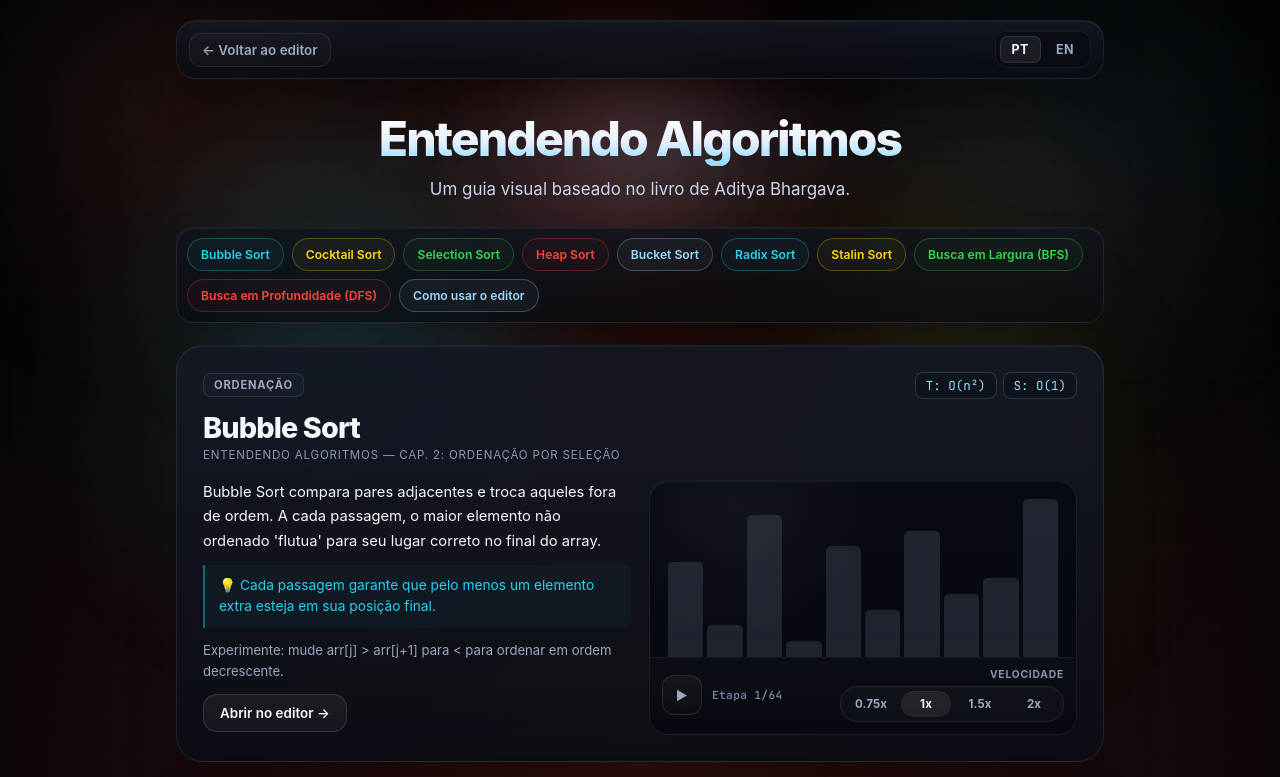
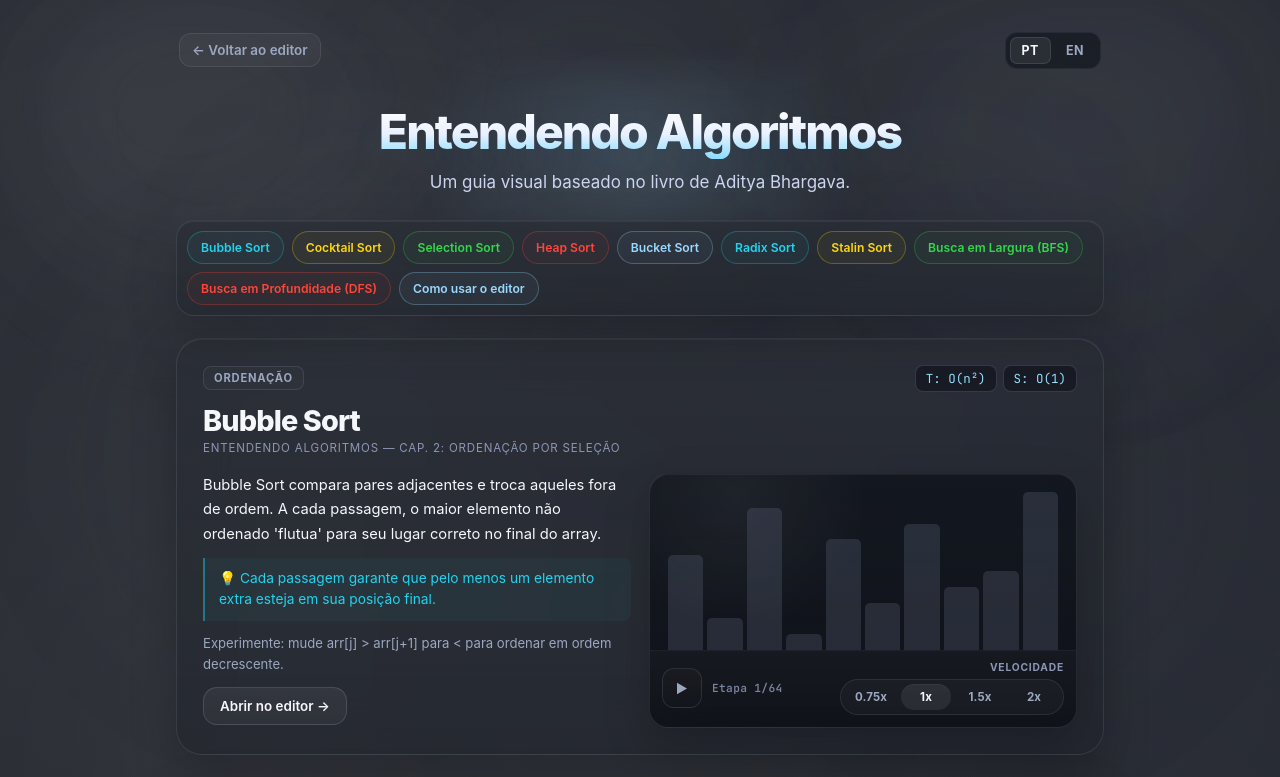
Before and after one commit to albavxs/AlgoriUI, a Next.js app: page /aprenda in a window 1280 px wide. Shown: the top 777 px of the page. Built offline with nearby package versions, Linux system fonts and the light colour scheme.

Commit message:
a UI core doc defined ft fix

```diff
--- a/app/aprenda/aprenda.css
+++ b/app/aprenda/aprenda.css
@@ -26,11 +26,11 @@
 .learn-shell::before {
   z-index: -3;
   background:
-    radial-gradient(circle at 16% 10%, rgba(255, 125, 92, 0.16), transparent 24%),
-    radial-gradient(circle at 82% 18%, rgba(125, 216, 255, 0.12), transparent 24%),
-    radial-gradient(circle at 52% 74%, rgba(50, 215, 75, 0.08), transparent 26%);
-  filter: blur(76px);
-  opacity: 0.92;
+    radial-gradient(circle at 16% 10%, rgba(255, 255, 255, 0.07), transparent 24%),
+    radial-gradient(circle at 82% 18%, rgba(163, 174, 198, 0.08), transparent 24%),
+    radial-gradient(circle at 52% 74%, rgba(88, 97, 119, 0.12), transparent 28%);
+  filter: blur(96px);
+  opacity: 0.58;
 }
 
 .learn-shell::after {
@@ -38,11 +38,11 @@
   inset: 8% 0 auto;
   height: 48vh;
   background:
-    radial-gradient(circle at 50% 16%, rgba(255, 255, 255, 0.08), transparent 18%),
-    radial-gradient(circle at 28% 58%, rgba(34, 211, 238, 0.12), transparent 24%),
-    radial-gradient(circle at 74% 54%, rgba(255, 214, 10, 0.08), transparent 22%);
-  filter: blur(52px);
-  opacity: 0.8;
+    radial-gradient(circle at 50% 16%, rgba(255, 255, 255, 0.05), transparent 18%),
+    radial-gradient(circle at 28% 58%, rgba(120, 131, 154, 0.12), transparent 24%),
+    radial-gradient(circle at 74% 54%, rgba(85, 94, 116, 0.12), transparent 22%);
+  filter: blur(68px);
+  opacity: 0.48;
 }
 
 /* Topbar */
@@ -53,16 +53,12 @@
   gap: 10px;
   min-width: 0;
   min-height: 52px;
-  padding: 10px 12px;
-  border-radius: 20px;
-  border: 1px solid rgba(128, 141, 170, 0.14);
-  background:
-    linear-gradient(180deg, rgba(20, 24, 34, 0.84), rgba(10, 13, 20, 0.58)),
-    rgba(8, 10, 16, 0.44);
-  backdrop-filter: blur(22px) saturate(155%);
-  box-shadow:
-    0 18px 42px rgba(0, 0, 0, 0.22),
-    inset 0 1px 0 rgba(255, 255, 255, 0.05);
+  padding: 8px 2px 0;
+  border-radius: 0;
+  border: 1px solid transparent;
+  background: transparent;
+  backdrop-filter: none;
+  box-shadow: none;
 }
 
 .learn-back-btn {
@@ -76,7 +72,7 @@
   padding: 8px 12px;
   border-radius: 12px;
   border: 1px solid rgba(184, 194, 218, 0.12);
-  background: rgba(255, 255, 255, 0.024);
+  background: var(--surface-glass);
   text-decoration: none;
   transition: color 140ms ease, border-color 140ms ease, background 140ms ease;
 }
@@ -84,7 +80,7 @@
 .learn-back-btn:hover {
   color: var(--text);
   border-color: rgba(184, 194, 218, 0.22);
-  background: rgba(255, 255, 255, 0.03);
+  background: var(--surface-glass-strong);
 }
 
 .learn-locale-toggle {
@@ -94,7 +90,7 @@
   padding: 4px;
   border-radius: 12px;
   border: 1px solid rgba(128, 141, 170, 0.12);
-  background: rgba(10, 12, 18, 0.72);
+  background: rgba(16, 20, 28, 0.66);
   backdrop-filter: blur(16px);
 }
 
@@ -173,14 +169,14 @@
   min-width: 0;
   padding: 10px;
   border-radius: 18px;
-  border: 1px solid rgba(128, 141, 170, 0.16);
+  border: 1px solid var(--line);
   background:
-    linear-gradient(180deg, rgba(18, 22, 30, 0.76), rgba(10, 12, 18, 0.58)),
-    rgba(8, 10, 16, 0.42);
-  backdrop-filter: blur(22px) saturate(155%);
+    linear-gradient(180deg, rgba(255, 255, 255, 0.04), rgba(255, 255, 255, 0.014)),
+    var(--panel);
+  backdrop-filter: blur(24px) saturate(145%);
   box-shadow:
-    0 14px 34px rgba(0, 0, 0, 0.18),
-    inset 0 1px 0 rgba(255, 255, 255, 0.04);
+    var(--shadow-soft),
+    inset 0 1px 0 rgba(255, 255, 255, 0.05);
 }
 
 .learn-nav-pill {
@@ -232,13 +228,13 @@
 /* Algorithm cards */
 .learn-card {
   border-radius: 26px;
-  border: 1px solid rgba(128, 141, 170, 0.16);
+  border: 1px solid var(--line);
   background:
-    linear-gradient(180deg, rgba(22, 26, 38, 0.88), rgba(11, 14, 22, 0.76)),
-    rgba(10, 12, 18, 0.62);
-  backdrop-filter: blur(22px) saturate(150%);
+    linear-gradient(180deg, rgba(255, 255, 255, 0.042), rgba(255, 255, 255, 0.012)),
+    var(--panel);
+  backdrop-filter: blur(26px) saturate(145%);
   box-shadow:
-    0 24px 52px rgba(0, 0, 0, 0.24),
+    var(--shadow-soft),
     inset 0 1px 0 rgba(255, 255, 255, 0.05);
   padding: clamp(20px, 3vw, 26px);
   min-width: 0;
@@ -362,7 +358,7 @@
   font-family: "JetBrains Mono", monospace;
   font-size: 0.76rem;
   color: #93dfff;
-  background: rgba(6, 8, 12, 0.7);
+  background: rgba(16, 19, 25, 0.72);
   border: 1px solid rgba(116, 129, 158, 0.18);
   border-radius: 8px;
   padding: 8px 12px;
@@ -380,8 +376,8 @@
   border-radius: 14px;
   border: 1px solid rgba(184, 194, 218, 0.18);
   background:
-    linear-gradient(180deg, rgba(255, 255, 255, 0.04), rgba(255, 255, 255, 0.018)),
-    rgba(255, 255, 255, 0.018);
+    linear-gradient(180deg, rgba(255, 255, 255, 0.042), rgba(255, 255, 255, 0.018)),
+    rgba(255, 255, 255, 0.016);
   color: var(--text);
   font-size: 0.84rem;
   font-weight: 600;
@@ -399,14 +395,16 @@
 .learn-image-slot {
   border-radius: 20px;
   overflow: hidden;
-  border: 1px solid rgba(128, 141, 170, 0.14);
+  border: 1px solid var(--line);
   background:
-    radial-gradient(circle at 20% 10%, rgba(255, 255, 255, 0.04), transparent 32%),
-    linear-gradient(180deg, rgba(8, 11, 18, 0.92), rgba(5, 7, 12, 0.84));
+    radial-gradient(circle at 20% 10%, rgba(255, 255, 255, 0.05), transparent 32%),
+    linear-gradient(180deg, rgba(18, 22, 30, 0.9), rgba(10, 13, 20, 0.82));
   min-height: 224px;
   display: flex;
   min-width: 0;
-  box-shadow: inset 0 1px 0 rgba(255, 255, 255, 0.04);
+  box-shadow:
+    inset 0 1px 0 rgba(255, 255, 255, 0.05),
+    var(--shadow-soft);
 }
 
 /* Mini Visualizer */
@@ -585,8 +583,8 @@
   padding: 10px 12px 12px;
   border-top: 1px solid rgba(128, 141, 170, 0.12);
   background:
-    linear-gradient(180deg, rgba(255, 255, 255, 0.02), rgba(255, 255, 255, 0)),
-    rgba(9, 11, 18, 0.72);
+    linear-gradient(180deg, rgba(255, 255, 255, 0.032), rgba(255, 255, 255, 0.008)),
+    rgba(16, 19, 26, 0.72);
   backdrop-filter: blur(18px);
 }
 
@@ -627,7 +625,7 @@
   padding: 4px;
   border-radius: 999px;
   border: 1px solid rgba(128, 141, 170, 0.16);
-  background: rgba(255, 255, 255, 0.028);
+  background: rgba(255, 255, 255, 0.03);
 }
 
 .mini-speed-option {
@@ -660,8 +658,8 @@
   border-radius: 12px;
   border: 1px solid rgba(184, 194, 218, 0.14);
   background:
-    linear-gradient(180deg, rgba(255, 255, 255, 0.05), rgba(255, 255, 255, 0.02)),
-    rgba(8, 10, 14, 0.78);
+    linear-gradient(180deg, rgba(255, 255, 255, 0.052), rgba(255, 255, 255, 0.02)),
+    rgba(13, 16, 22, 0.78);
   backdrop-filter: blur(14px);
   color: var(--muted);
   display: flex;
@@ -694,7 +692,7 @@
   font-size: 0.8rem;
   padding: 16px;
   border-radius: 14px;
-  background: rgba(6, 8, 12, 0.82);
+  background: rgba(16, 19, 25, 0.82);
   border: 1px solid rgba(116, 129, 158, 0.22);
   color: #d6def7;
   overflow-x: auto;
@@ -722,6 +720,14 @@
     min-height: 50px;
     padding: 9px 10px;
     border-radius: 18px;
+    border-color: rgba(128, 141, 170, 0.14);
+    background:
+      linear-gradient(180deg, rgba(20, 24, 34, 0.84), rgba(10, 13, 20, 0.58)),
+      rgba(8, 10, 16, 0.44);
+    backdrop-filter: blur(22px) saturate(155%);
+    box-shadow:
+      var(--shadow-soft),
+      inset 0 1px 0 rgba(255, 255, 255, 0.05);
   }
 
   .learn-locale-toggle {
--- a/app/globals.css
+++ b/app/globals.css
@@ -1,18 +1,24 @@
 @import url("https://fonts.googleapis.com/css2?family=JetBrains+Mono:wght@400;600&display=swap");
 
 :root {
-  --bg: #030405;
-  --bg-deep: #06080c;
+  --bg-top: #2a2d35;
+  --bg: #1b1e25;
+  --bg-deep: #12151b;
+  --bg-floor: #0b0e13;
   --safe-top: env(safe-area-inset-top, 0px);
   --safe-right: env(safe-area-inset-right, 0px);
   --safe-bottom: env(safe-area-inset-bottom, 0px);
   --safe-left: env(safe-area-inset-left, 0px);
   --viz-stage-height: clamp(240px, 68vw, 336px);
-  --panel: rgba(10, 12, 16, 0.86);
-  --panel-strong: rgba(8, 10, 14, 0.94);
-  --panel-soft: rgba(14, 17, 24, 0.72);
-  --line: rgba(114, 126, 152, 0.24);
-  --line-strong: rgba(120, 135, 164, 0.34);
+  --panel: rgba(27, 31, 38, 0.6);
+  --panel-strong: rgba(18, 21, 28, 0.82);
+  --panel-soft: rgba(33, 37, 46, 0.54);
+  --surface-glass: rgba(255, 255, 255, 0.03);
+  --surface-glass-strong: rgba(255, 255, 255, 0.055);
+  --line: rgba(149, 160, 182, 0.16);
+  --line-strong: rgba(170, 182, 204, 0.26);
+  --shadow-soft: 0 18px 46px rgba(3, 5, 10, 0.22);
+  --shadow-strong: 0 26px 68px rgba(3, 5, 10, 0.28);
   --text: #f5f7fb;
   --muted: #9ca8c1;
   --muted-soft: #7984a0;
@@ -37,10 +43,10 @@ body {
 body {
   color: var(--text);
   background:
-    radial-gradient(circle at 50% 14%, rgba(255, 69, 58, 0.18), transparent 18%),
-    radial-gradient(circle at 22% 42%, rgba(34, 211, 238, 0.12), transparent 24%),
-    radial-gradient(circle at 78% 56%, rgba(50, 215, 75, 0.1), transparent 22%),
-    linear-gradient(180deg, #020304 0%, var(--bg) 36%, var(--bg-deep) 100%);
+    radial-gradient(circle at 20% 14%, rgba(255, 255, 255, 0.08), transparent 18%),
+    radial-gradient(circle at 82% 18%, rgba(153, 163, 186, 0.1), transparent 22%),
+    radial-gradient(circle at 50% 78%, rgba(96, 107, 130, 0.16), transparent 34%),
+    linear-gradient(180deg, var(--bg-top) 0%, var(--bg) 22%, var(--bg-deep) 58%, var(--bg-floor) 100%);
   font-family: "SF Pro Text", "SF Pro Display", -apple-system, BlinkMacSystemFont, "Segoe UI", sans-serif;
 }
 
@@ -53,21 +59,22 @@ body::after {
 }
 
 body::before {
-  background-image:
-    linear-gradient(transparent 96%, rgba(98, 109, 136, 0.13) 97%),
-    linear-gradient(90deg, transparent 96%, rgba(98, 109, 136, 0.13) 97%);
-  background-size: 42px 42px;
-  opacity: 0.22;
+  background:
+    radial-gradient(circle at 14% 10%, rgba(255, 255, 255, 0.08), transparent 22%),
+    radial-gradient(circle at 86% 16%, rgba(178, 188, 210, 0.08), transparent 24%),
+    linear-gradient(180deg, rgba(255, 255, 255, 0.035), transparent 32%);
+  filter: blur(82px);
+  opacity: 0.74;
 }
 
 body::after {
   background:
-    radial-gradient(circle at 48% 18%, rgba(255, 69, 58, 0.22), transparent 24%),
-    radial-gradient(circle at 26% 50%, rgba(34, 211, 238, 0.18), transparent 28%),
-    radial-gradient(circle at 74% 60%, rgba(50, 215, 75, 0.13), transparent 24%);
-  filter: blur(62px);
-  opacity: 0.9;
-  animation: ambientShift 18s ease-in-out infinite alternate;
+    radial-gradient(circle at 46% 12%, rgba(119, 130, 153, 0.16), transparent 22%),
+    radial-gradient(circle at 24% 58%, rgba(90, 100, 121, 0.14), transparent 26%),
+    radial-gradient(circle at 78% 62%, rgba(72, 81, 100, 0.14), transparent 24%);
+  filter: blur(88px);
+  opacity: 0.76;
+  animation: ambientShift 24s ease-in-out infinite alternate;
 }
 
 @keyframes ambientShift {
@@ -95,7 +102,7 @@ input[type="range"] {
 button {
   appearance: none;
   border: 1px solid var(--line);
-  background: rgba(255, 255, 255, 0.025);
+  background: var(--surface-glass);
   color: var(--text);
   border-radius: 12px;
   padding: 10px 14px;
@@ -111,7 +118,7 @@ button {
 button:hover {
   transform: translateY(-1px);
   border-color: rgba(144, 155, 180, 0.34);
-  background: rgba(255, 255, 255, 0.04);
+  background: var(--surface-glass-strong);
 }
 
 button:disabled {
@@ -121,7 +128,7 @@ button:disabled {
 }
 
 button.primary {
-  background: rgba(255, 255, 255, 0.05);
+  background: rgba(255, 255, 255, 0.065);
   border-color: rgba(194, 203, 224, 0.26);
   color: #ffffff;
   box-shadow: inset 0 1px 0 rgba(255, 255, 255, 0.04);
@@ -133,8 +140,8 @@ textarea {
   border-radius: 12px;
   border: 1px solid rgba(132, 145, 173, 0.12);
   background:
-    linear-gradient(180deg, rgba(255, 255, 255, 0.02), rgba(255, 255, 255, 0.008)),
-    rgba(10, 13, 18, 0.8);
+    linear-gradient(180deg, rgba(255, 255, 255, 0.03), rgba(255, 255, 255, 0.012)),
+    rgba(17, 20, 27, 0.78);
   color: var(--text);
   padding: 11px 12px;
   box-shadow: inset 0 1px 0 rgba(255, 255, 255, 0.018);
@@ -160,8 +167,8 @@ select:hover,
 textarea:hover {
   border-color: rgba(174, 184, 206, 0.14);
   background:
-    linear-gradient(180deg, rgba(255, 255, 255, 0.028), rgba(255, 255, 255, 0.012)),
-    rgba(10, 13, 18, 0.84);
+    linear-gradient(180deg, rgba(255, 255, 255, 0.036), rgba(255, 255, 255, 0.016)),
+    rgba(17, 20, 27, 0.84);
 }
 
 select:focus,
@@ -274,11 +281,12 @@ input[type="range"]:disabled {
 .app-shell::before {
   z-index: -3;
   background:
+    radial-gradient(circle at 16% 12%, rgba(255, 255, 255, 0.06), transparent 22%),
     radial-gradient(circle at 48% 15%, var(--ambient-body-a, rgba(255, 69, 58, 0.14)), transparent 18%),
     radial-gradient(circle at 22% 44%, var(--ambient-body-b, rgba(34, 211, 238, 0.1)), transparent 24%),
     radial-gradient(circle at 80% 58%, var(--ambient-body-c, rgba(50, 215, 75, 0.08)), transparent 22%);
-  filter: blur(78px);
-  opacity: 0.9;
+  filter: blur(106px);
+  opacity: 0.5;
 }
 
 .app-shell::after {
@@ -286,11 +294,12 @@ input[type="range"]:disabled {
   inset: 4% 0 auto;
   height: 52vh;
   background:
+    radial-gradient(circle at 50% 12%, rgba(255, 255, 255, 0.05), transparent 20%),
     radial-gradient(circle at 50% 14%, var(--ambient-hero-a, rgba(255, 69, 58, 0.18)), transparent 24%),
     radial-gradient(circle at 26% 70%, var(--ambient-hero-b, rgba(34, 211, 238, 0.12)), transparent 28%),
     radial-gradient(circle at 78% 72%, var(--ambient-hero-c, rgba(50, 215, 75, 0.08)), transparent 24%);
-  filter: blur(50px);
-  opacity: 0.95;
+  filter: blur(78px);
+  opacity: 0.52;
 }
 
 .site-topbar {
@@ -300,16 +309,12 @@ input[type="range"]:disabled {
   gap: 12px;
   min-width: 0;
   min-height: 52px;
-  padding: 10px 12px;
-  border-radius: 20px;
-  border: 1px solid rgba(128, 141, 170, 0.14);
-  background:
-    linear-gradient(180deg, rgba(18, 22, 30, 0.82), rgba(10, 13, 18, 0.54)),
-    rgba(8, 10, 14, 0.48);
-  backdrop-filter: blur(22px) saturate(150%);
-  box-shadow:
-    0 18px 40px rgba(0, 0, 0, 0.24),
-    inset 0 1px 0 rgba(255, 255, 255, 0.04);
+  padding: 8px 2px 0;
+  border-radius: 0;
+  border: 1px solid transparent;
+  background: transparent;
+  backdrop-filter: none;
+  box-shadow: none;
 }
 
 .brand-mark {
@@ -346,7 +351,7 @@ input[type="range"]:disabled {
   height: 36px;
   border-radius: 10px;
   border: 1px solid rgba(184, 194, 218, 0.12);
-  background: rgba(255, 255, 255, 0.018);
+  background: var(--surface-glass);
   color: var(--muted);
   text-decoration: none;
   transition: color 120ms ease, border-color 120ms ease, background 120ms ease;
@@ -355,7 +360,7 @@ input[type="range"]:disabled {
 .github-link:hover {
   color: var(--text);
   border-color: rgba(184, 194, 218, 0.26);
-  background: rgba(255, 255, 255, 0.04);
+  background: var(--surface-glass-strong);
 }
 
 .github-icon {
@@ -372,7 +377,7 @@ input[type="range"]:disabled {
   padding: 0 12px;
   border-radius: 10px;
   border: 1px solid rgba(184, 194, 218, 0.14);
-  background: rgba(255, 255, 255, 0.02);
+  background: var(--surface-glass);
   color: var(--text);
   font-size: 0.84rem;
   font-weight: 600;
@@ -382,7 +387,7 @@ input[type="range"]:disabled {
 
 .topbar-learn-link:hover {
   border-color: rgba(184, 194, 218, 0.24);
-  background: rgba(255, 255, 255, 0.05);
+  background: var(--surface-glass-strong);
 }
 
 .topbar-learn-arrow {
@@ -393,7 +398,7 @@ input[type="range"]:disabled {
   position: relative;
   display: grid;
   gap: 14px;
-  padding: 32px 2px 4px;
+  padding: 40px 2px 8px;
 }
 
 .hero-stage::before {
@@ -445,12 +450,14 @@ input[type="range"]:disabled {
   padding: 8px 14px;
   border-radius: 15px;
   border: 1px solid rgba(126, 140, 172, 0.38);
-  background: rgba(14, 17, 24, 0.74);
+  background:
+    linear-gradient(180deg, rgba(255, 255, 255, 0.032), rgba(255, 255, 255, 0.012)),
+    rgba(18, 22, 29, 0.7);
   color: #93dfff;
   font-size: 0.98rem;
   box-shadow:
     inset 0 1px 0 rgba(255, 255, 255, 0.04),
-    0 8px 20px rgba(0, 0, 0, 0.22);
+    0 12px 28px rgba(3, 5, 10, 0.18);
 }
 
 .bars-wrap,
@@ -552,21 +559,27 @@ input[type="range"]:disabled {
 .event-panel {
   border-radius: 22px;
   border: 1px solid var(--line);
-  background: var(--panel);
-  backdrop-filter: blur(18px);
+  background:
+    linear-gradient(180deg, rgba(255, 255, 255, 0.042), rgba(255, 255, 255, 0.012)),
+    var(--panel);
+  backdrop-filter: blur(26px) saturate(145%);
   box-shadow:
-    0 20px 44px rgba(0, 0, 0, 0.3),
-    inset 0 1px 0 rgba(255, 255, 255, 0.03);
+    var(--shadow-soft),
+    inset 0 1px 0 rgba(255, 255, 255, 0.05);
 }
 
 .code-window {
   position: relative;
   overflow: visible;
-  background: var(--panel-strong);
+  background:
+    linear-gradient(180deg, rgba(255, 255, 255, 0.03), rgba(255, 255, 255, 0.008)),
+    var(--panel-strong);
 }
 
 .code-window.mobile-collapsed {
-  background: rgba(9, 11, 16, 0.92);
+  background:
+    linear-gradient(180deg, rgba(255, 255, 255, 0.028), rgba(255, 255, 255, 0.008)),
+    rgba(16, 19, 25, 0.92);
 }
 
 .window-header {
@@ -576,7 +589,9 @@ input[type="range"]:disabled {
   gap: 12px;
   padding: 10px 12px;
   border-bottom: 1px solid rgba(115, 128, 157, 0.22);
-  background: rgba(7, 9, 13, 0.94);
+  background:
+    linear-gradient(180deg, rgba(255, 255, 255, 0.028), rgba(255, 255, 255, 0.01)),
+    rgba(15, 18, 24, 0.88);
 }
 
 .window-tabs {
@@ -835,7 +850,7 @@ input[type="range"]:disabled {
 
 .editor-shell {
   min-height: 360px;
-  background: #090b12;
+  background: rgba(13, 16, 22, 0.94);
 }
 
 .editor-panel {
@@ -888,8 +903,8 @@ input[type="range"]:disabled {
   border-radius: 16px;
   border: 1px solid rgba(118, 132, 164, 0.14);
   background:
-    linear-gradient(180deg, rgba(255, 255, 255, 0.018), rgba(255, 255, 255, 0.006)),
-    rgba(11, 14, 19, 0.58);
+    linear-gradient(180deg, rgba(255, 255, 255, 0.034), rgba(255, 255, 255, 0.01)),
+    rgba(18, 21, 28, 0.54);
   box-shadow: inset 0 1px 0 rgba(255, 255, 255, 0.02);
 }
 
@@ -1106,6 +1121,14 @@ input[type="range"]:disabled {
     padding: 9px 10px;
     border-radius: 18px;
     gap: 8px;
+    border-color: rgba(128, 141, 170, 0.14);
+    background:
+      linear-gradient(180deg, rgba(20, 24, 34, 0.84), rgba(10, 13, 20, 0.58)),
+      rgba(8, 10, 16, 0.44);
+    backdrop-filter: blur(22px) saturate(155%);
+    box-shadow:
+      var(--shadow-soft),
+      inset 0 1px 0 rgba(255, 255, 255, 0.05);
   }
 
   .brand-logo {
@@ -1140,7 +1163,7 @@ input[type="range"]:disabled {
 
   .hero-stage {
     gap: 12px;
-    padding-top: 24px;
+    padding-top: 30px;
   }
 
   .bars-wrap,
@@ -1648,6 +1671,7 @@ input[type="range"]:disabled {
 
 /* ── Mobile: prevent iOS auto-zoom on input focus ─────────────────────────── */
 @media (max-width: 768px) {
+  select,
   textarea,
   input:not([type="range"]):not([type="file"]):not([type="checkbox"]) {
     font-size: 16px;
```
Also changed, not shown: 1 other file (tests, documents, lock files or other folders).
